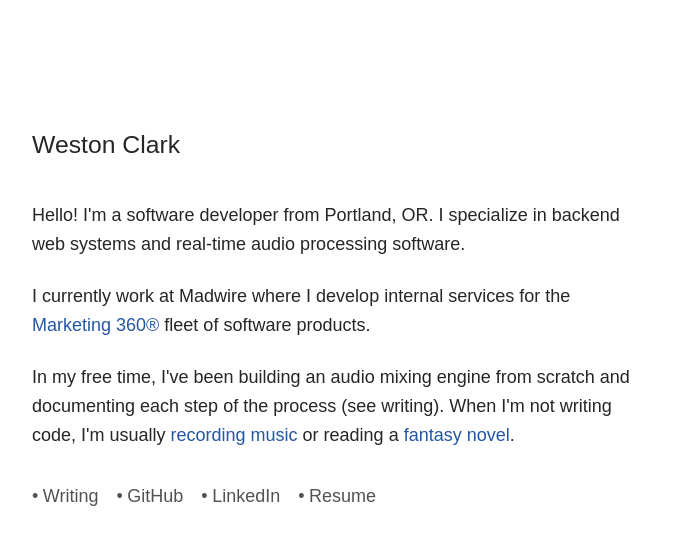
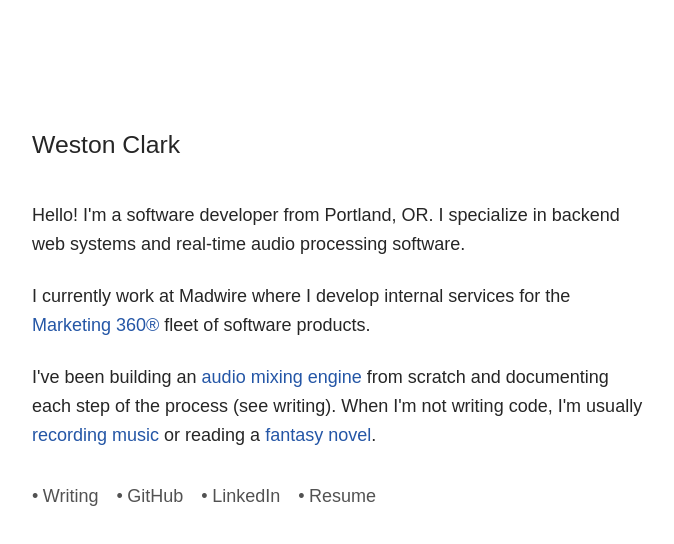
Before and after one commit to westonclark/personal-website-v2, a Next.js app: page / in a window 1280 px wide. Shown: the top 544 px of the page, without its empty margins (302-976 px from the left). Built offline with nearby package versions, Linux system fonts and the light colour scheme; a web font is replaced by a local one.

Commit message:
Add link to audio engine

```diff
--- a/app/page.tsx
+++ b/app/page.tsx
@@ -28,9 +28,17 @@
         </p>
 
         <p className="leading-relaxed">
-          In my free time, I've been building an audio mixing engine from
-          scratch and documenting each step of the process (see writing). When
-          I'm not writing code, I'm usually
+          I've been building an{" "}
+          <Link
+            target="_blank"
+            rel="noopener noreferrer"
+            className="text-[#2456a6] hover:text-[#1a4283] dark:text-[#7ba7e8] dark:hover:text-[#9bbcf0] transition-colors"
+            href="https://github.com/westonclark/audio-engine"
+          >
+            audio mixing engine
+          </Link>{" "}
+          from scratch and documenting each step of the process (see writing).
+          When I'm not writing code, I'm usually
           <Link
             target="_blank"
             rel="noopener noreferrer"
```
